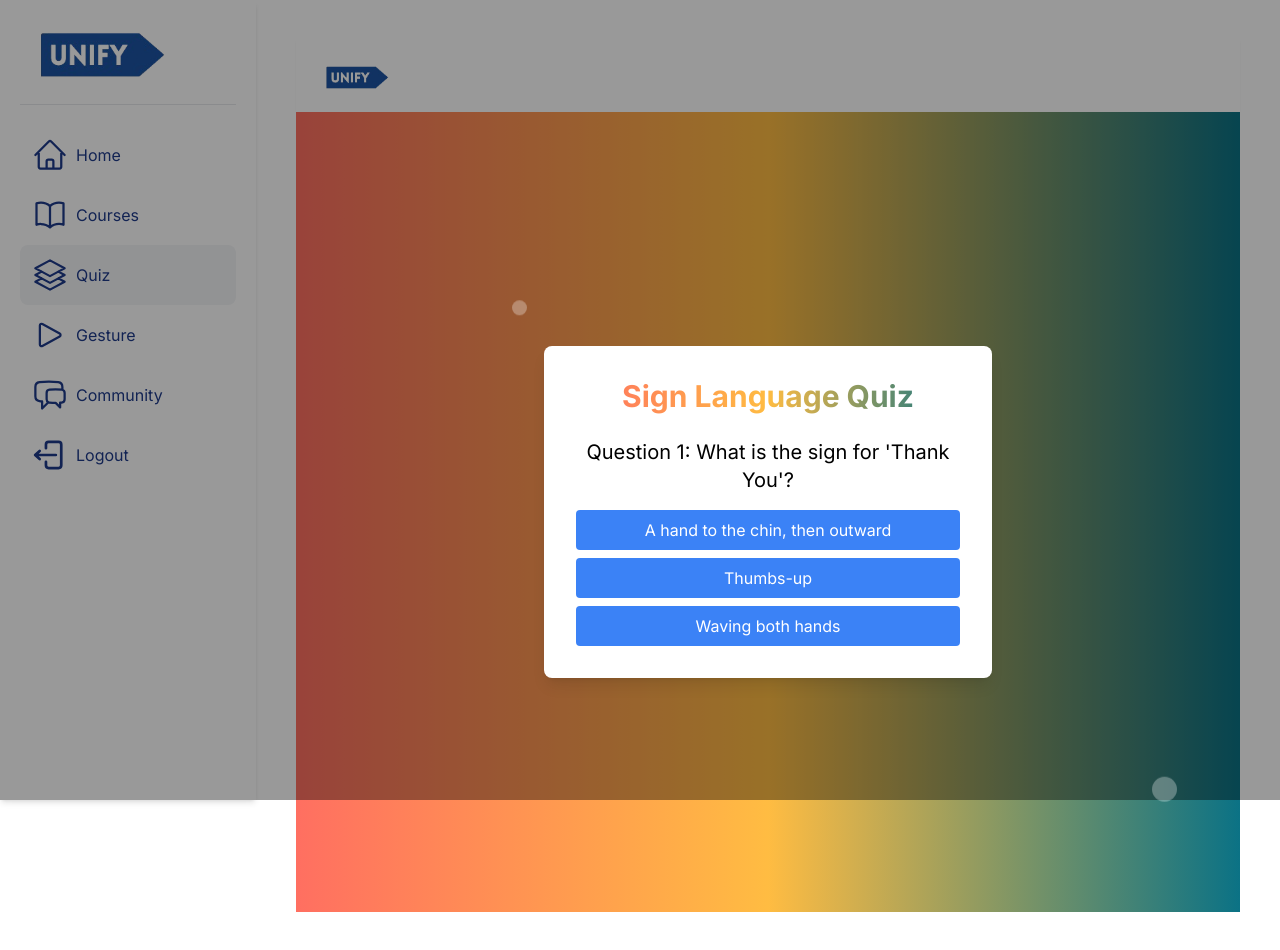
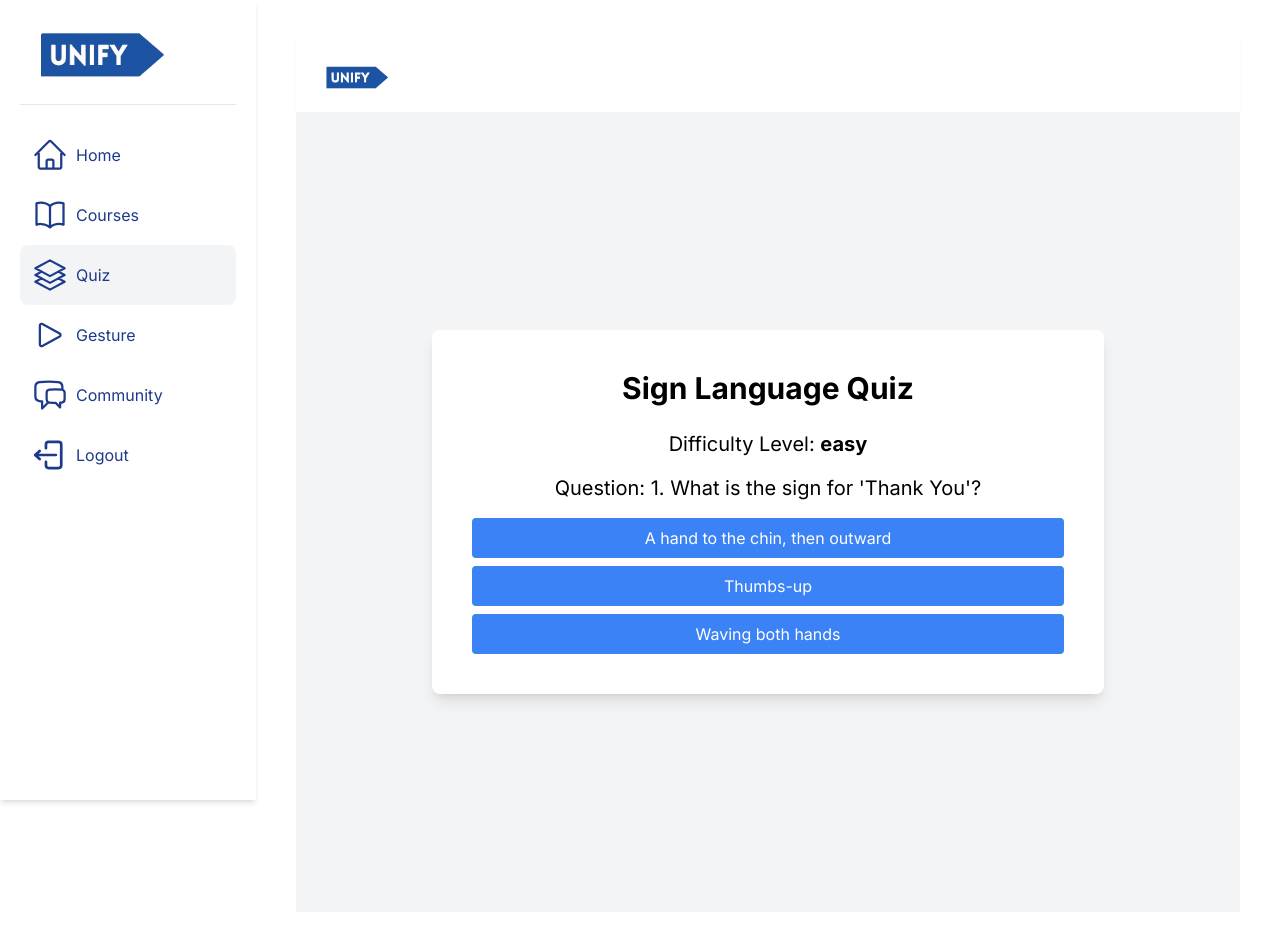
Before and after one commit to navyabijoy/hack-summit-2k24, a Next.js app: page /dashboard/quiz in a window 1280 px wide. Built offline with nearby package versions, Linux system fonts and the light colour scheme; a web font is replaced by a local one.

Commit message:
Added quiz folder

```diff
--- a/app/dashboard/quiz/page.jsx
+++ b/app/dashboard/quiz/page.jsx
@@ -1,41 +1,51 @@
 'use client';
 
-import React, { useState } from 'react';
+import React, { useEffect, useState } from 'react';
 
 const questions = [
-    {"question": "What is the sign for 'Thank You'?", "options": ["A hand to the chin, then outward", "Thumbs-up", "Waving both hands"], "correct": 0},
-    {"question": "Which sign represents 'Yes'?", "options": ["A fist nodding up and down", "An open hand waving", "A finger touching the palm"], "correct": 0},
-    {"question": "What does the sign for 'Hello' look like?", "options": ["Waving one hand", "Two hands making a heart shape", "Both hands on cheeks"], "correct": 0},
-    {"question": "Which sign is used for 'No'?", "options": ["Thumb and index finger touching", "Shaking the head", "A fist with pinky and thumb extended"], "correct": 1},
-    {"question": "How do you sign 'I Love You'?", "options": ["Thumbs-up", "Hand forming a fist with pinky, thumb, and index finger extended", "Waving both hands"], "correct": 1},
-    {"question": "What is the sign for 'Sorry'?", "options": ["Rubbing the chest with a closed fist", "Shaking hands", "Pointing at oneself"], "correct": 0},
-    {"question": "How do you sign 'Help'?", "options": ["Raising a fist", "Thumbs-up placed on an open palm", "Waving one hand in the air"], "correct": 1},
-    {"question": "Which of these represents 'Friend'?", "options": ["Linking index fingers together", "High five", "Crossing arms over chest"], "correct": 0},
-    {"question": "What is the sign for 'Please'?", "options": ["Rubbing an open palm on the chest", "Waving both hands", "Tapping the forehead"], "correct": 0},
-    {"question": "How do you sign 'Good Morning'?", "options": ["Hand rising from chin to forehead", "Waving hand from chin outward", "Hand rising from chin with an open palm"], "correct": 2},
-    {"question": "How do you sign 'Good Night'?", "options": ["Hands meet at chest level, then drop", "Hand waves at chest level", "Hands form a cross, then tap the chest"], "correct": 0},
-    {"question": "What is the sign for 'Family'?", "options": ["Both hands make a circle", "Index fingers linking", "Both hands touching the heart"], "correct": 0},
-    {"question": "How do you sign 'Excuse Me'?", "options": ["Hand brushes across the chest", "Thumb touching the palm", "Flat hand brushes fingertips against palm"], "correct": 2},
-    {"question": "How do you say 'Name' in sign language?", "options": ["Tap two fingers on each other", "Thumb up", "Rubbing the chin"], "correct": 0},
-    {"question": "How do you say 'Eat' in sign language?", "options": ["Tapping fingers to the mouth", "Two hands forming a circle", "Hand at chin level waving outward"], "correct": 0}
-  ];
+  { question: "1. What is the sign for 'Thank You'?", options: ["A hand to the chin, then outward", "Thumbs-up", "Waving both hands"], correct: 0, difficulty: 'easy' },
+  { question: "2. Which sign represents 'Yes'?", options: ["A fist nodding up and down", "An open hand waving", "A finger touching the palm"], correct: 0, difficulty: 'easy' },
+  { question: "3. What does the sign for 'Hello' look like?", options: ["Waving one hand", "Two hands making a heart shape", "Both hands on cheeks"], correct: 0, difficulty: 'easy' },
+  { question: "4. Which sign is used for 'No'?", options: ["Thumb and index finger touching", "Shaking the head", "A fist with pinky and thumb extended"], correct: 1, difficulty: 'easy' },
+  { question: "5. What is the sign for 'Please'?", options: ["Open hand on the chest moving in circles", "Pointing at the nose", "Both hands forming a cup"], correct: 0, difficulty: 'easy' },
+  { question: "6. How do you sign 'Goodbye'?", options: ["Waving your open hand", "Thumb and pinky extended", "Nodding head down"], correct: 0, difficulty: 'easy' },
+  { question: "7. What is the sign for 'Sorry'?", options: ["Rubbing the chest with a closed fist", "Shaking hands", "Pointing at oneself"], correct: 0, difficulty: 'medium' },
+  { question: "8. How do you sign 'I Love You'?", options: ["Thumbs-up", "Hand forming a fist with pinky, thumb, and index finger extended", "Waving both hands"], correct: 1, difficulty: 'medium' },
+  { question: "9. What is the sign for 'Help'?", options: ["A fist placed on an open palm", "Both hands moving upward", "Tapping the head with an open hand"], correct: 0, difficulty: 'medium' },
+  { question: "10. Which sign represents 'Friend'?", options: ["Hooking the index fingers together", "Making a fist", "Pointing to both shoulders"], correct: 0, difficulty: 'medium' },
+  { question: "11. How do you sign 'House'?", options: ["Hands forming a roof shape", "Pointing at a building", "Hands forming a square"], correct: 0, difficulty: 'medium' },
+  { question: "12. What is the sign for 'Mother'?", options: ["Open hand with thumb touching chin", "A fist near the forehead", "A hand on the heart"], correct: 0, difficulty: 'medium' },
+  { question: "13. What is the sign for 'Family'?", options: ["Making a circle with both hands", "Touching the forehead", "Crossing both arms over chest"], correct: 0, difficulty: 'hard' },
+  { question: "14. How do you sign 'School'?", options: ["Clapping both hands together", "Waving with both hands", "Pointing at a book"], correct: 0, difficulty: 'hard' },
+  { question: "15. What does the sign for 'Brother' look like?", options: ["One hand on the forehead, then both hands pointing outward", "Hands forming a roof", "Thumbs-up from both hands"], correct: 0, difficulty: 'hard' },
+  { question: "16. How do you sign 'Water'?", options: ["Tapping the chin with a 'W' handshape", "Rubbing the chest", "Fingers spread out"], correct: 0, difficulty: 'hard' },
+  { question: "17. What is the sign for 'Want'?", options: ["Hands reaching out and pulling towards you", "A fist nodding up and down", "Hands forming a circle"], correct: 0, difficulty: 'hard' },
+  { question: "18. How do you sign 'Time'?", options: ["Tapping the wrist", "Pointing to the sky", "Rubbing the stomach"], correct: 0, difficulty: 'hard' },
+  { question: "19. What does the sign for 'Understand' look like?", options: ["Index finger flicking up near the head", "Thumbs-up", "Waving both hands"], correct: 0, difficulty: 'hard' },
+];
 
 const SignLanguageQuiz = () => {
   const [currentQuestionIndex, setCurrentQuestionIndex] = useState(0);
   const [feedback, setFeedback] = useState({ message: '', isCorrect: null });
   const [quizCompleted, setQuizCompleted] = useState(false);
+  const [score, setScore] = useState(0);
+
+  const currentQuestion = questions[currentQuestionIndex];
 
   const selectAnswer = (selectedIndex) => {
-    const currentQuestion = questions[currentQuestionIndex];
     if (selectedIndex === currentQuestion.correct) {
-      setFeedback({ message: "Correct!", isCorrect: true });
+      setFeedback({ message: 'Correct!', isCorrect: true });
     } else {
-      setFeedback({ message: "Incorrect! Try again.", isCorrect: false });
+      setFeedback({ message: 'Incorrect! Try again.', isCorrect: false });
     }
   };
 
   const nextQuestion = () => {
-    if (currentQuestionIndex < questions.length - 1) {
+    if (feedback.isCorrect) {
+      setScore(score + 1);
+    }
+
+    if (currentQuestionIndex + 1 < questions.length) {
       setCurrentQuestionIndex(currentQuestionIndex + 1);
       setFeedback({ message: '', isCorrect: null });
     } else {
@@ -45,29 +55,29 @@ const SignLanguageQuiz = () => {
 
   if (quizCompleted) {
     return (
-      <div className="flex flex-col items-center justify-center h-screen bg-gradient-to-r from-[#ff6f61] via-[#ffbc42] to-[#0b7285]">
+      <div className="flex flex-col items-center justify-center h-screen bg-gray-100">
         <div className="bg-white p-8 rounded-lg shadow-lg text-center">
-          <h1 className="text-3xl font-bold mb-4">15 Questions Completed!</h1>
-          <p className="text-xl">Great job! You have successfully completed the quiz. Keep up the amazing work!</p>
+          <h1 className="text-3xl font-bold mb-4">Quiz Completed!</h1>
+          <p className="text-xl">Great job! You have completed the quiz with a score of {score} out of {questions.length}.</p>
         </div>
       </div>
     );
   }
 
   return (
-    <div className="flex items-center justify-center min-h-screen bg-gradient-to-r from-[#ff6f61] via-[#ffbc42] to-[#0b7285] overflow-hidden">
-      <div className="absolute inset-0 bg-black bg-opacity-40"></div>
-      <div className="relative z-10 bg-white p-8 rounded-lg shadow-lg text-center w-full max-w-md transform hover:scale-105 transition-transform duration-300">
-        <h1 className="text-3xl font-bold mb-6 bg-clip-text text-transparent bg-gradient-to-r from-[#ff6f61] via-[#ffbc42] to-[#0b7285]">
-          Sign Language Quiz
-        </h1>
-        {questions.length > 0 && (
+    <div className="flex items-center justify-center min-h-screen bg-gray-100">
+      <div className="relative z-10 bg-white p-10 rounded-lg shadow-lg text-center w-full max-w-2xl">
+        {currentQuestion && (
           <>
+            <h1 className="text-3xl font-bold mb-6">Sign Language Quiz</h1>
             <h2 className="text-xl mb-4">
-              Question {currentQuestionIndex + 1}: {questions[currentQuestionIndex].question}
+              Difficulty Level: <span className="font-bold">{currentQuestion.difficulty}</span>
+            </h2>
+            <h2 className="text-xl mb-4">
+              Question: {currentQuestion.question}
             </h2>
             <div className="space-y-2">
-              {questions[currentQuestionIndex].options.map((option, index) => (
+              {currentQuestion.options.map((option, index) => (
                 <button
                   key={index}
                   onClick={() => selectAnswer(index)}
@@ -78,7 +88,7 @@ const SignLanguageQuiz = () => {
               ))}
             </div>
             {feedback.message && (
-              <div className={`mt-4 flex items-center justify-center ${feedback.isCorrect ? 'text-green-500' : 'text-red-500'}`}>
+              <div className={`mt-4 ${feedback.isCorrect ? 'text-green-500' : 'text-red-500'}`}>
                 {feedback.isCorrect ? '✅' : '❌'} {feedback.message}
               </div>
             )}
@@ -93,33 +103,6 @@ const SignLanguageQuiz = () => {
           </>
         )}
       </div>
-      {[1, 2, 3].map((i) => (
-        <div
-          key={i}
-          className="absolute rounded-full bg-white bg-opacity-30"
-          style={{
-            width: `${10 + i * 5}px`,
-            height: `${10 + i * 5}px`,
-            top: `${10 + i * 30}%`,
-            left: `${15 + i * 25}%`,
-            animation: `float-${i} ${4 + i * 2}s infinite ease-in-out alternate`,
-          }}
-        ></div>
-      ))}
-      <style jsx>{`
-        @keyframes float-1 {
-          0% { transform: translateY(0); }
-          100% { transform: translateY(-20px); }
-        }
-        @keyframes float-2 {
-          0% { transform: translateY(0); }
-          100% { transform: translateY(-30px); }
-        }
-        @keyframes float-3 {
-          0% { transform: translateY(0); }
-          100% { transform: translateY(-40px); }
-        }
-      `}</style>
     </div>
   );
 };
```
